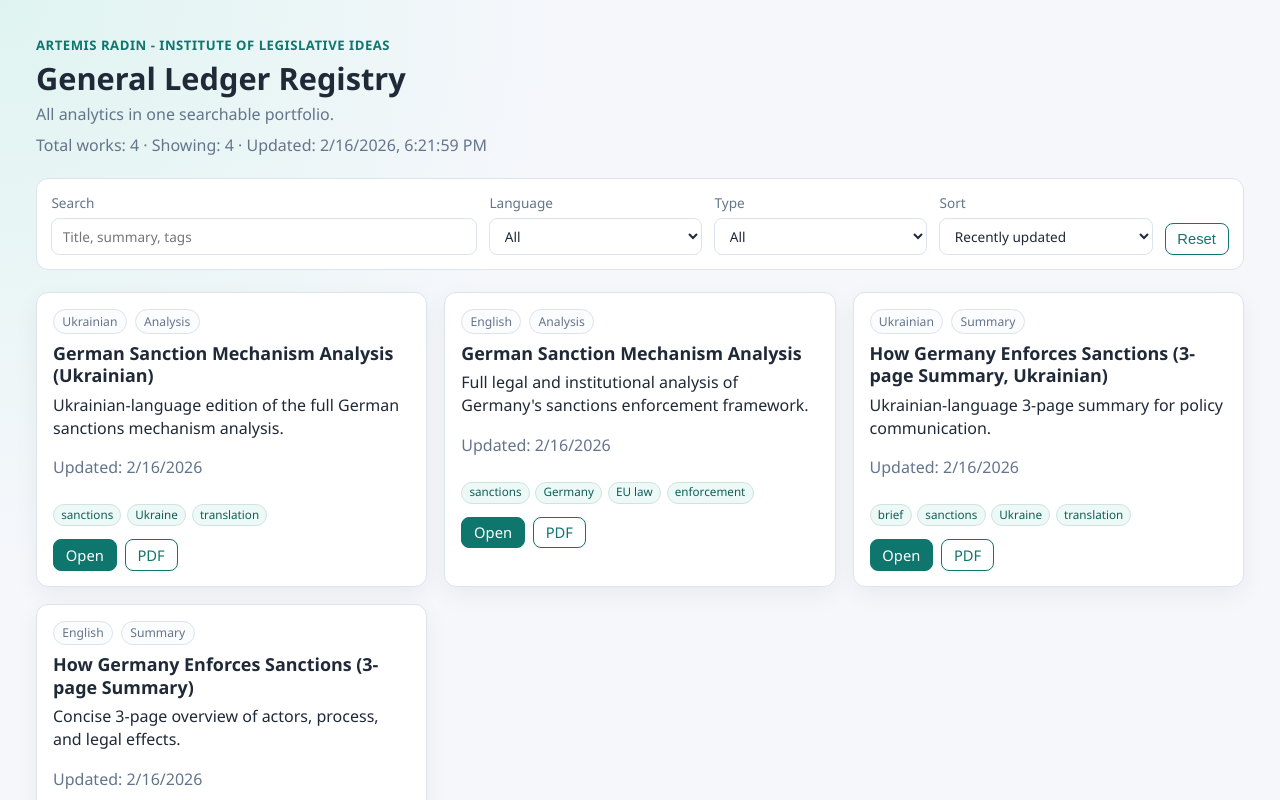
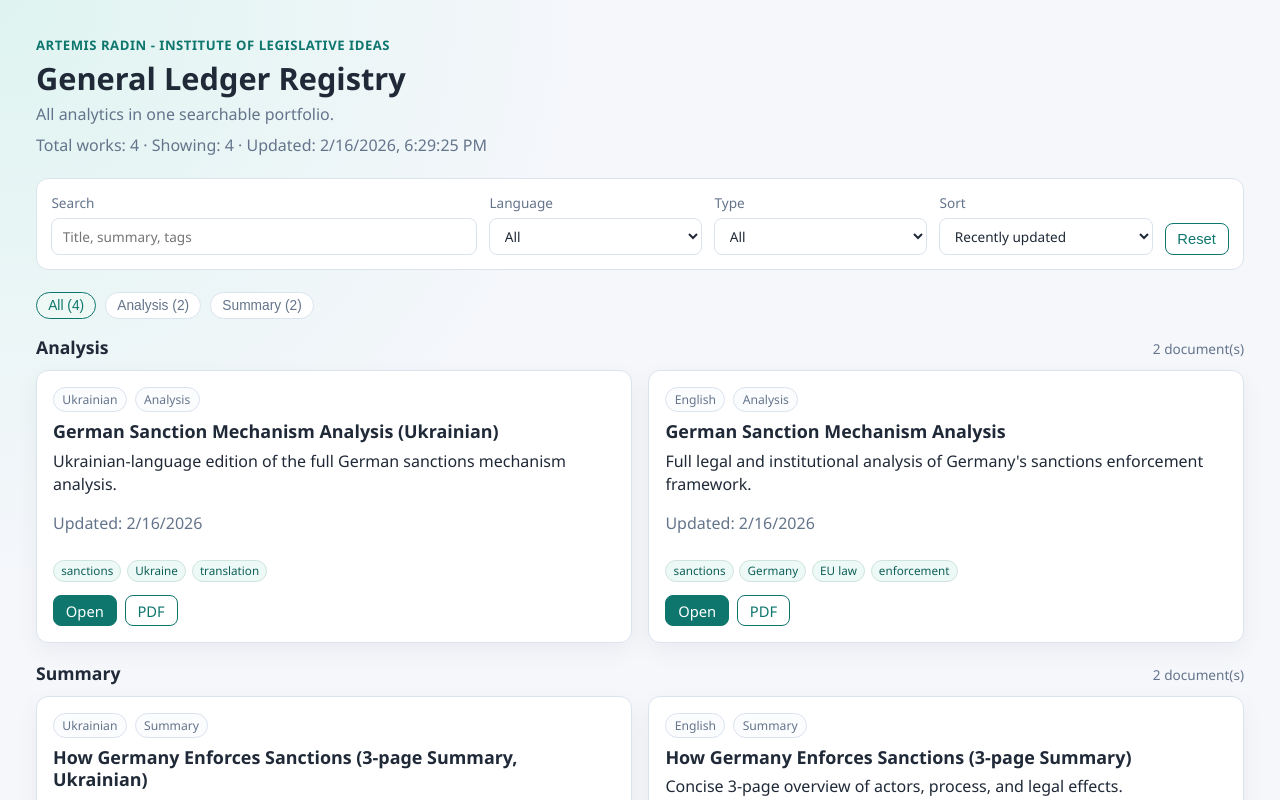
Before and after one commit to artemiusradin-png/izi-ledger-registry, a Next.js app: page / in a window 1280 px wide. Shown: the top 800 px of the page. Built offline with nearby package versions, Linux system fonts and the light colour scheme.

Commit message:
Add systematic Analysis/Summary navigation on registry

```diff
--- a/app/globals.css
+++ b/app/globals.css
@@ -95,10 +95,55 @@ h1 {
   align-items: flex-end;
 }
 
+.type-switch {
+  display: flex;
+  gap: 0.55rem;
+  margin: 0 0 1rem;
+  flex-wrap: wrap;
+}
+
+.switch-btn {
+  border: 1px solid var(--line);
+  background: #fff;
+  color: var(--muted);
+  border-radius: 999px;
+  padding: 0.32rem 0.7rem;
+  font-size: 0.86rem;
+  cursor: pointer;
+}
+
+.switch-btn.active {
+  border-color: var(--accent);
+  color: var(--accent);
+  background: #eef9f6;
+}
+
 .grid {
   display: grid;
   grid-template-columns: repeat(auto-fit, minmax(310px, 1fr));
   gap: 1.05rem;
+}
+
+.section-block {
+  margin-bottom: 1.15rem;
+}
+
+.section-head {
+  display: flex;
+  align-items: baseline;
+  justify-content: space-between;
+  margin: 0 0 0.6rem;
+}
+
+.section-head h2 {
+  margin: 0;
+  font-size: 1.1rem;
+}
+
+.section-head p {
+  margin: 0;
+  color: var(--muted);
+  font-size: 0.85rem;
 }
 
 .card {
--- a/app/page.tsx
+++ b/app/page.tsx
@@ -43,6 +43,9 @@ export default function HomePage() {
       return new Date(b.updatedAt).getTime() - new Date(a.updatedAt).getTime();
     });
   }, [allWorks, kind, language, query, sort]);
+
+  const analysisWorks = works.filter((work) => work.kind === "Analysis");
+  const summaryWorks = works.filter((work) => work.kind === "Summary");
 
   function resetFilters() {
     setQuery("");
@@ -111,14 +114,47 @@ export default function HomePage() {
         </div>
       </section>
 
+      <section className="type-switch" aria-label="Browse by type">
+        <button
+          type="button"
+          className={`switch-btn ${kind === "all" ? "active" : ""}`}
+          onClick={() => setKind("all")}
+        >
+          All ({works.length})
+        </button>
+        <button
+          type="button"
+          className={`switch-btn ${kind === "Analysis" ? "active" : ""}`}
+          onClick={() => setKind("Analysis")}
+        >
+          Analysis ({analysisWorks.length})
+        </button>
+        <button
+          type="button"
+          className={`switch-btn ${kind === "Summary" ? "active" : ""}`}
+          onClick={() => setKind("Summary")}
+        >
+          Summary ({summaryWorks.length})
+        </button>
+      </section>
+
+      {works.length === 0 ? (
         <section className="grid">
-        {works.length === 0 ? (
           <article className="empty-state">
             <h2>No matching documents</h2>
             <p>Change filters or clear search to show all works.</p>
           </article>
+        </section>
       ) : (
-          works.map((work) => (
+        <>
+          {(kind === "all" || kind === "Analysis") && analysisWorks.length > 0 ? (
+            <section className="section-block">
+              <div className="section-head">
+                <h2>Analysis</h2>
+                <p>{analysisWorks.length} document(s)</p>
+              </div>
+              <div className="grid">
+                {analysisWorks.map((work) => (
                   <article className="card" key={work.slug}>
                     <div className="card-top">
                       <p className="tag">{work.language}</p>
@@ -139,9 +175,45 @@ export default function HomePage() {
                       ) : null}
                     </div>
                   </article>
-          ))
+                ))}
+              </div>
+            </section>
+          ) : null}
+
+          {(kind === "all" || kind === "Summary") && summaryWorks.length > 0 ? (
+            <section className="section-block">
+              <div className="section-head">
+                <h2>Summary</h2>
+                <p>{summaryWorks.length} document(s)</p>
+              </div>
+              <div className="grid">
+                {summaryWorks.map((work) => (
+                  <article className="card" key={work.slug}>
+                    <div className="card-top">
+                      <p className="tag">{work.language}</p>
+                      <p className="tag">{work.kind}</p>
+                    </div>
+                    <h2>{work.title}</h2>
+                    <p className="card-summary">{work.summary}</p>
+                    <p className="small">Updated: {new Date(work.updatedAt).toLocaleDateString()}</p>
+                    <div className="tags-row">
+                      {work.tags.map((tag) => (
+                        <span className="chip" key={`${work.slug}-${tag}`}>{tag}</span>
+                      ))}
+                    </div>
+                    <div className="actions">
+                      <Link href={`/work/${work.slug}`} className="btn">Open</Link>
+                      {work.pdfPath ? (
+                        <a href={prefixPath(work.pdfPath)} className="btn ghost" target="_blank" rel="noreferrer">PDF</a>
+                      ) : null}
+                    </div>
+                  </article>
+                ))}
+              </div>
+            </section>
+          ) : null}
+        </>
       )}
-      </section>
     </main>
   );
 }
--- a/content/registry.json
+++ b/content/registry.json
@@ -1,5 +1,5 @@
 {
-  "generatedAt": "2026-02-16T18:21:59.247Z",
+  "generatedAt": "2026-02-16T18:29:25.069Z",
   "total": 4,
   "works": [
     {
```
Also changed, not shown: 12 other files (tests, documents, lock files or other folders). Lines whose indentation alone changed are shown as unchanged.
